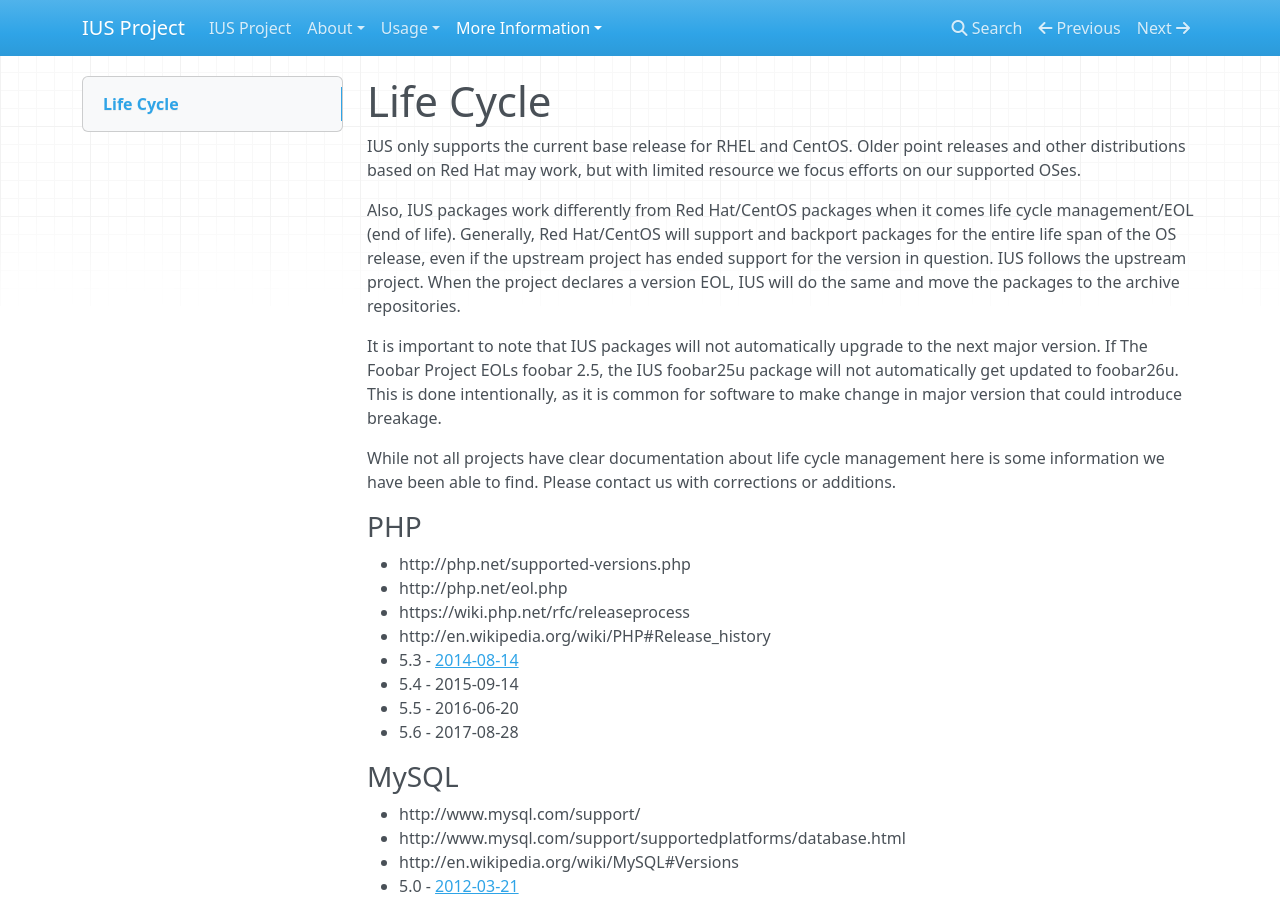
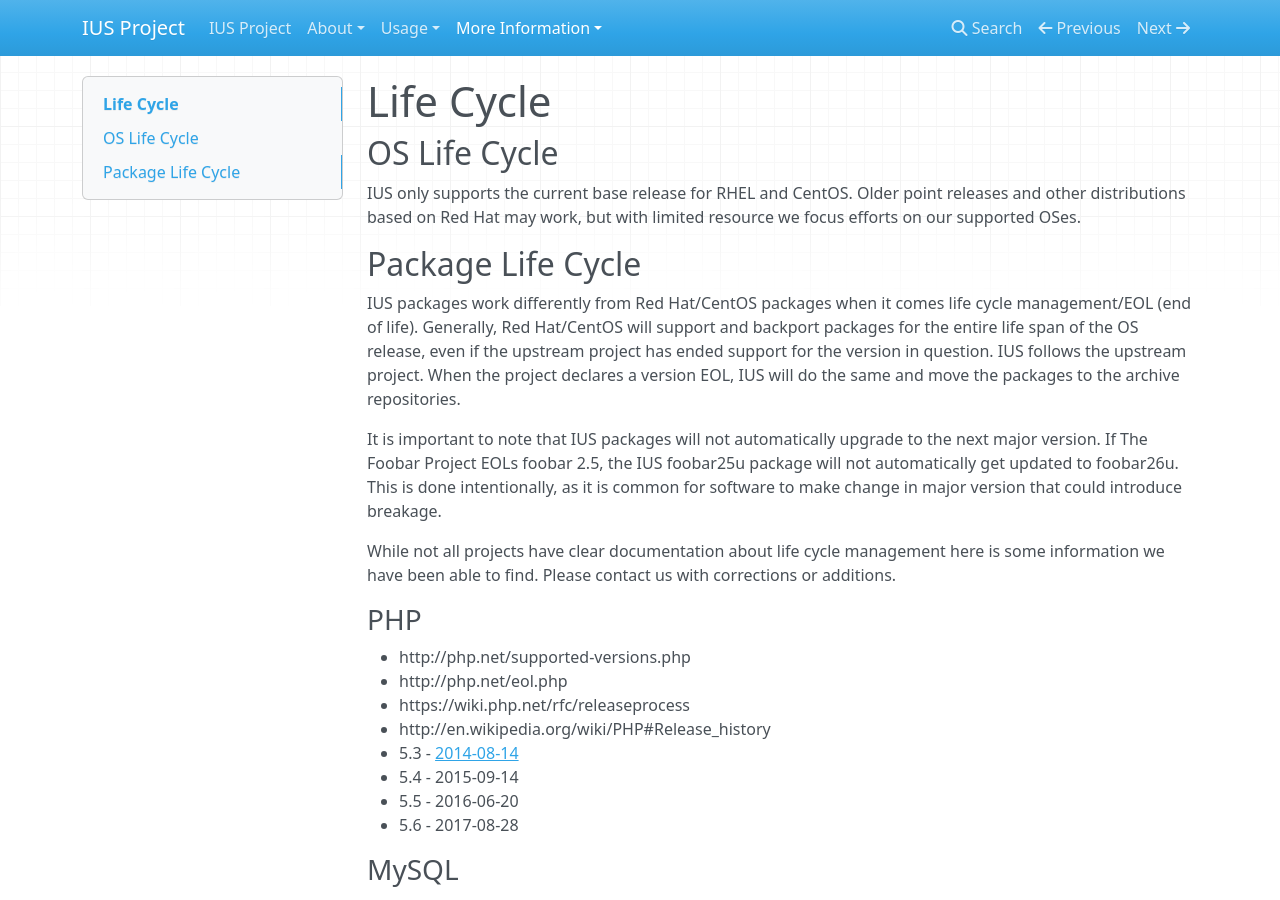
Before and after one commit to iusrepo/ius.io, an MkDocs documentation site: the page built from docs/LifeCycle.md, in a window 1280 px wide and 900 px high. Built offline with MkDocs 1.6.1, drawn with Linux system fonts in a browser that asks for light colours; nearby versions of some CDN libraries; old or Windows-style settings are respelled for this version of MkDocs.

Commit message:
better side bar navigation

```diff
--- a/docs/LifeCycle.md
+++ b/docs/LifeCycle.md
@@ -1,10 +1,12 @@
 # Life Cycle
 
+## OS Life Cycle
 IUS only supports the current base release for RHEL and CentOS.  Older point
 releases and other distributions based on Red Hat may work, but with limited
 resource we focus efforts on our supported OSes.
 
-Also, IUS packages work differently from Red Hat/CentOS packages when it comes
+## Package Life Cycle
+IUS packages work differently from Red Hat/CentOS packages when it comes
 life cycle management/EOL (end of life). Generally, Red Hat/CentOS will support
 and backport packages for the entire life span of the OS release, even if the
 upstream project has ended support for the version in question. IUS follows the
```
